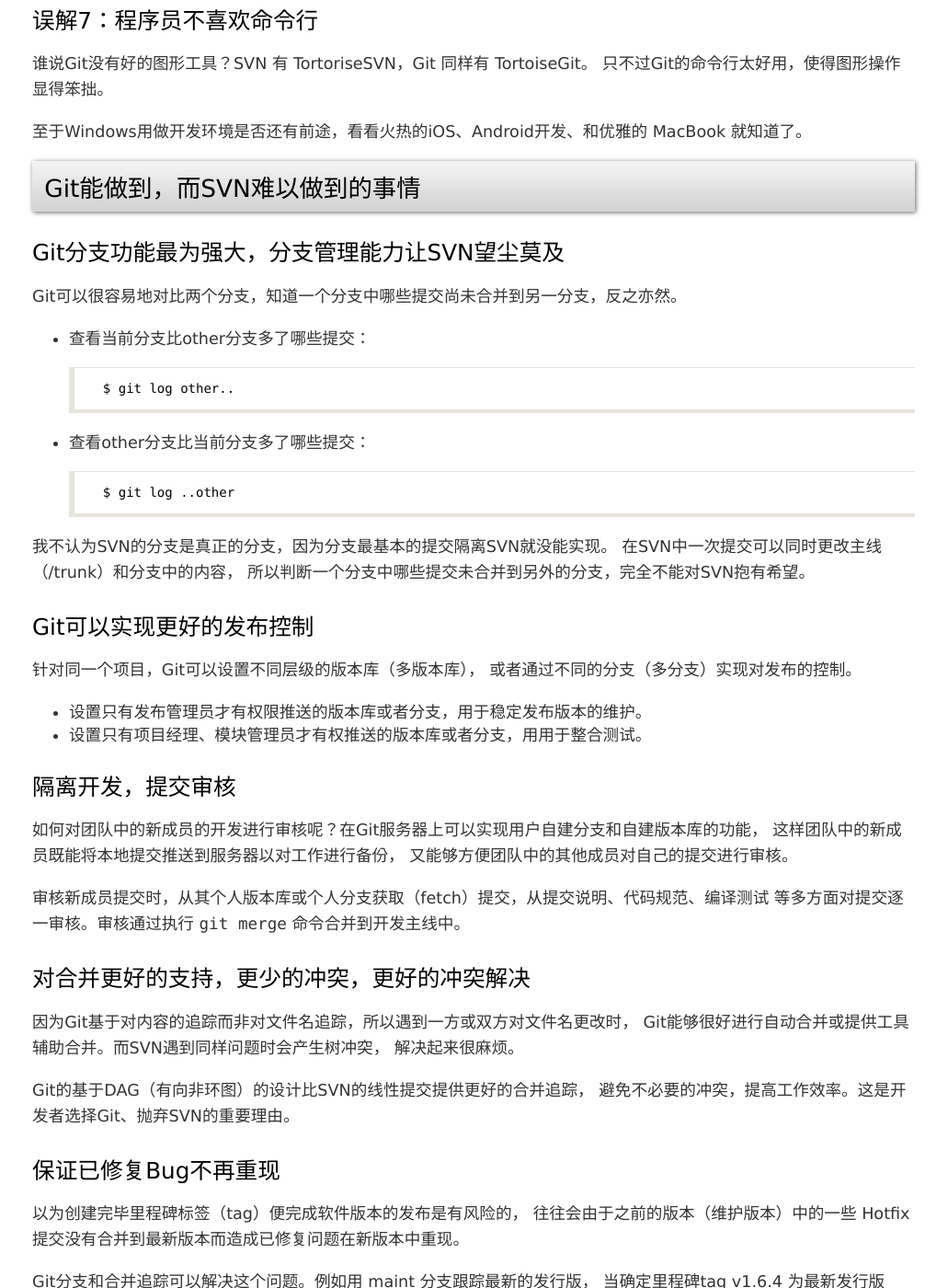
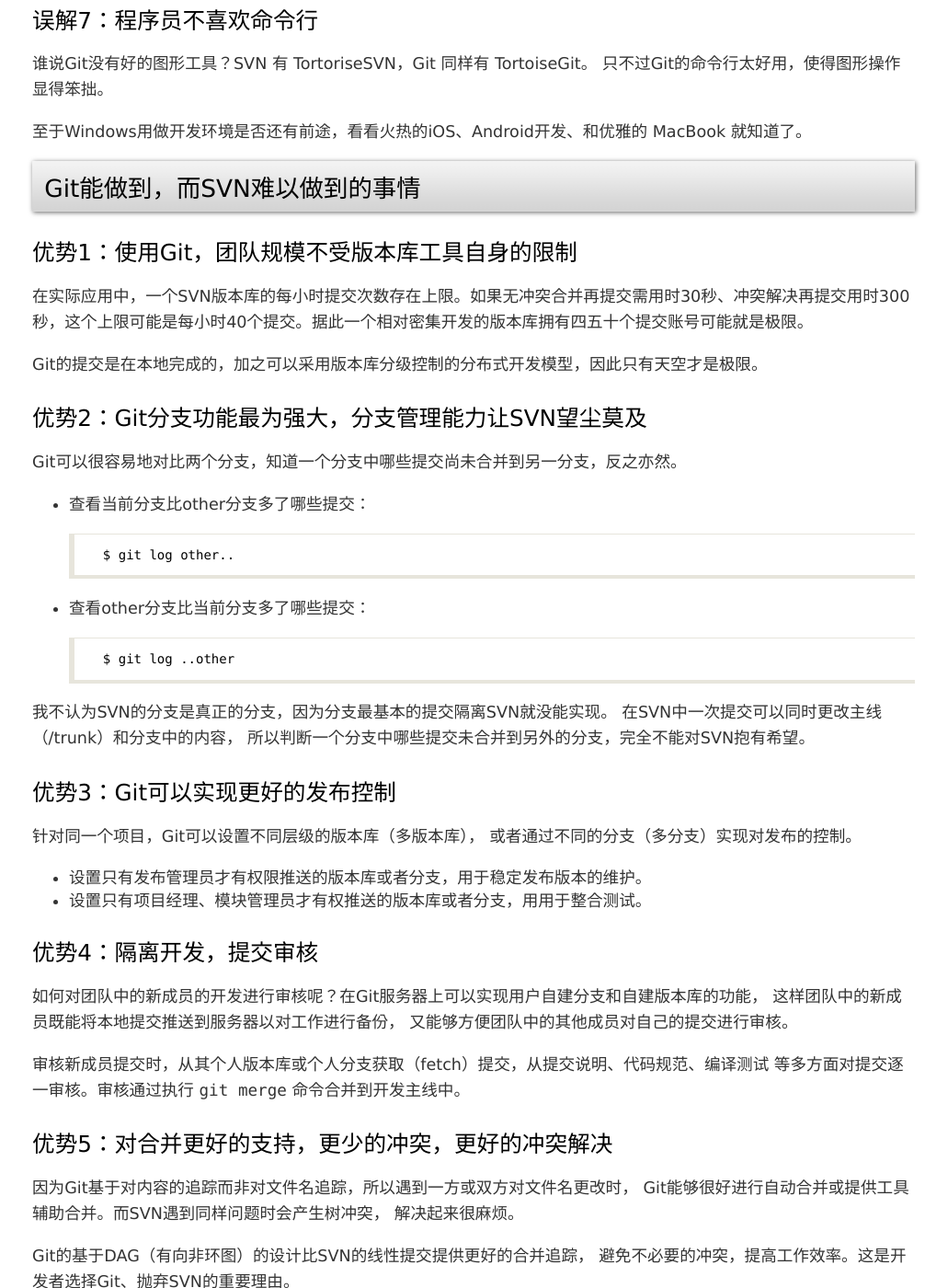
Before and after one commit to gotgit/gotgit.github.com, a Jekyll site: the page built from _posts/2012-04-12-why-git-is-better-than-svn.md, in a window 1280 px wide and 1400 px high, scrolled down 4415 px. Shown: the whole window at 92% size, without its empty margins (125-1156 px from the left). Built offline with Jekyll 4.4.1, drawn with Linux system fonts in a browser that asks for light colours; Markdown is read by kramdown in place of the engine named in the settings; comment, search, counter and statistics services are not loaded; some of the changed text lies outside the part shown.

Commit message:
Why-git-is-batter: add scability comparation
Signed-off-by: Jiang Xin <worldhello.net@gmail.com>

```diff
--- a/_posts/2012-04-12-why-git-is-better-than-svn.md
+++ b/_posts/2012-04-12-why-git-is-better-than-svn.md
@@ -200,7 +200,13 @@
 
 ## Git能做到，而SVN难以做到的事情 ##
 
-### Git分支功能最为强大，分支管理能力让SVN望尘莫及 ###
+### 优势1：使用Git，团队规模不受版本库工具自身的限制 ###
+
+在实际应用中，一个SVN版本库的每小时提交次数存在上限。如果无冲突合并再提交需用时30秒、冲突解决再提交用时300秒，这个上限可能是每小时40个提交。据此一个相对密集开发的版本库拥有四五十个提交账号可能就是极限。
+
+Git的提交是在本地完成的，加之可以采用版本库分级控制的分布式开发模型，因此只有天空才是极限。
+
+### 优势2：Git分支功能最为强大，分支管理能力让SVN望尘莫及 ###
 
 Git可以很容易地对比两个分支，知道一个分支中哪些提交尚未合并到另一分支，反之亦然。
 
@@ -216,7 +222,7 @@
 在SVN中一次提交可以同时更改主线（/trunk）和分支中的内容，
 所以判断一个分支中哪些提交未合并到另外的分支，完全不能对SVN抱有希望。
 
-### Git可以实现更好的发布控制 ###
+### 优势3：Git可以实现更好的发布控制 ###
 
 针对同一个项目，Git可以设置不同层级的版本库（多版本库），
 或者通过不同的分支（多分支）实现对发布的控制。
@@ -224,7 +230,7 @@
 * 设置只有发布管理员才有权限推送的版本库或者分支，用于稳定发布版本的维护。
 * 设置只有项目经理、模块管理员才有权推送的版本库或者分支，用用于整合测试。
 
-### 隔离开发，提交审核 ###
+### 优势4：隔离开发，提交审核 ###
 
 如何对团队中的新成员的开发进行审核呢？在Git服务器上可以实现用户自建分支和自建版本库的功能，
 这样团队中的新成员既能将本地提交推送到服务器以对工作进行备份，
@@ -233,7 +239,7 @@
 审核新成员提交时，从其个人版本库或个人分支获取（fetch）提交，从提交说明、代码规范、编译测试
 等多方面对提交逐一审核。审核通过执行 ``git merge`` 命令合并到开发主线中。
 
-### 对合并更好的支持，更少的冲突，更好的冲突解决 ###
+### 优势5：对合并更好的支持，更少的冲突，更好的冲突解决 ###
 
 因为Git基于对内容的追踪而非对文件名追踪，所以遇到一方或双方对文件名更改时，
 Git能够很好进行自动合并或提供工具辅助合并。而SVN遇到同样问题时会产生树冲突，
@@ -243,7 +249,7 @@
 避免不必要的冲突，提高工作效率。这是开发者选择Git、抛弃SVN的重要理由。
 
 
-### 保证已修复Bug不再重现 ###
+### 优势6：保证已修复Bug不再重现 ###
 
 以为创建完毕里程碑标签（tag）便完成软件版本的发布是有风险的，
 往往会由于之前的版本（维护版本）中的一些 Hotfix
@@ -259,7 +265,7 @@
 如果合并成功，代表发行版 v1.6.4 包含了所有前一个发行版的提交。
 反之说明前一个发行版某个或某些Hotfix提交尚未合并到最新发行版中。
 
-### 版本库的安全性 ###
+### 优势7：版本库的安全性 ###
 
 SVN版本库安全性很差，是管理员头痛的问题。
 
```
